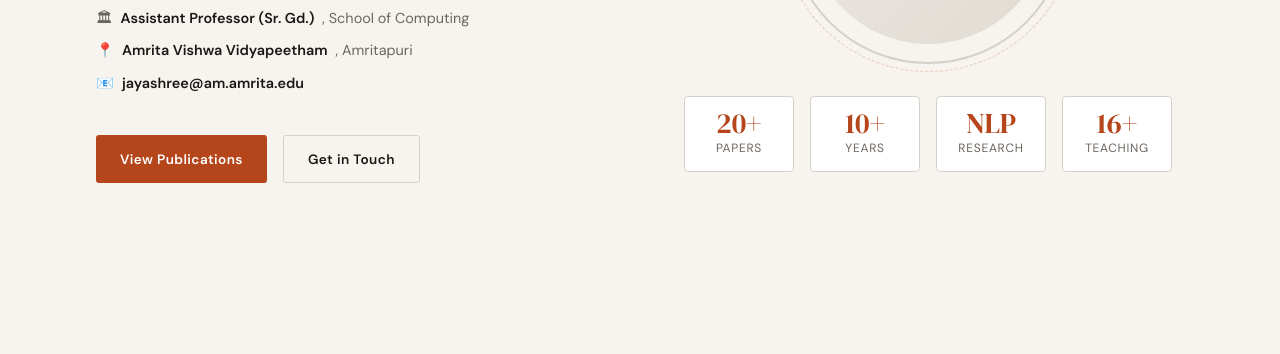
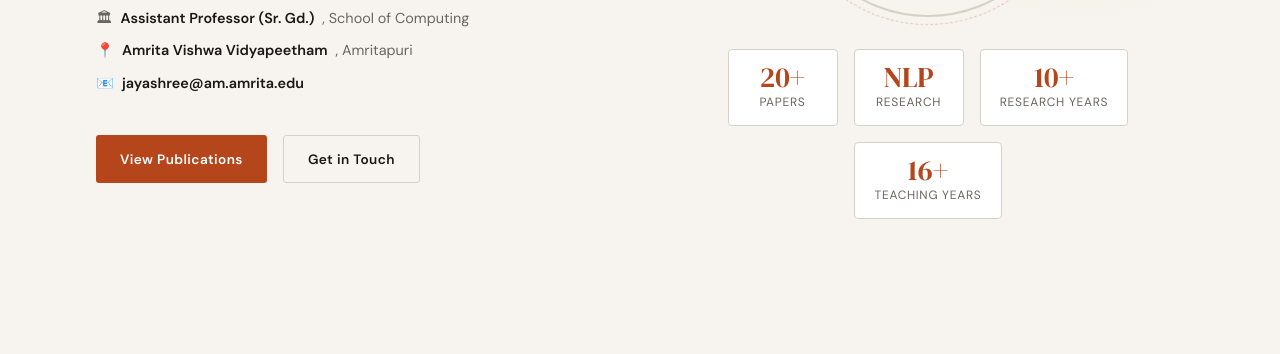
Before and after one commit to jayashreeAmrita/info, a plain HTML site: page index.html in a window 1280 px wide. Shown: the part 446-800 px from the top of the page. Drawn offline with Linux system fonts and the light colour scheme.

Commit message:
Update index.html

```diff
--- a/index.html
+++ b/index.html
@@ -300,10 +300,9 @@
     </div>
     <div class="stat-chips">
       <div class="stat-chip"><div class="num">20+</div><div class="label">Papers</div></div>
-      <div class="stat-chip"><div class="num">10+</div><div class="label">Years</div></div>
-
       <div class="stat-chip"><div class="num">NLP</div><div class="label">Research</div></div>
-      <div class="stat-chip"><div class="num">16+</div><div class="label">Teaching</div></div>
+      <div class="stat-chip"><div class="num">10+</div><div class="label">Research Years</div></div>
+      <div class="stat-chip"><div class="num">16+</div><div class="label">Teaching Years</div></div>
     </div>
   </div>
 </section>
```
